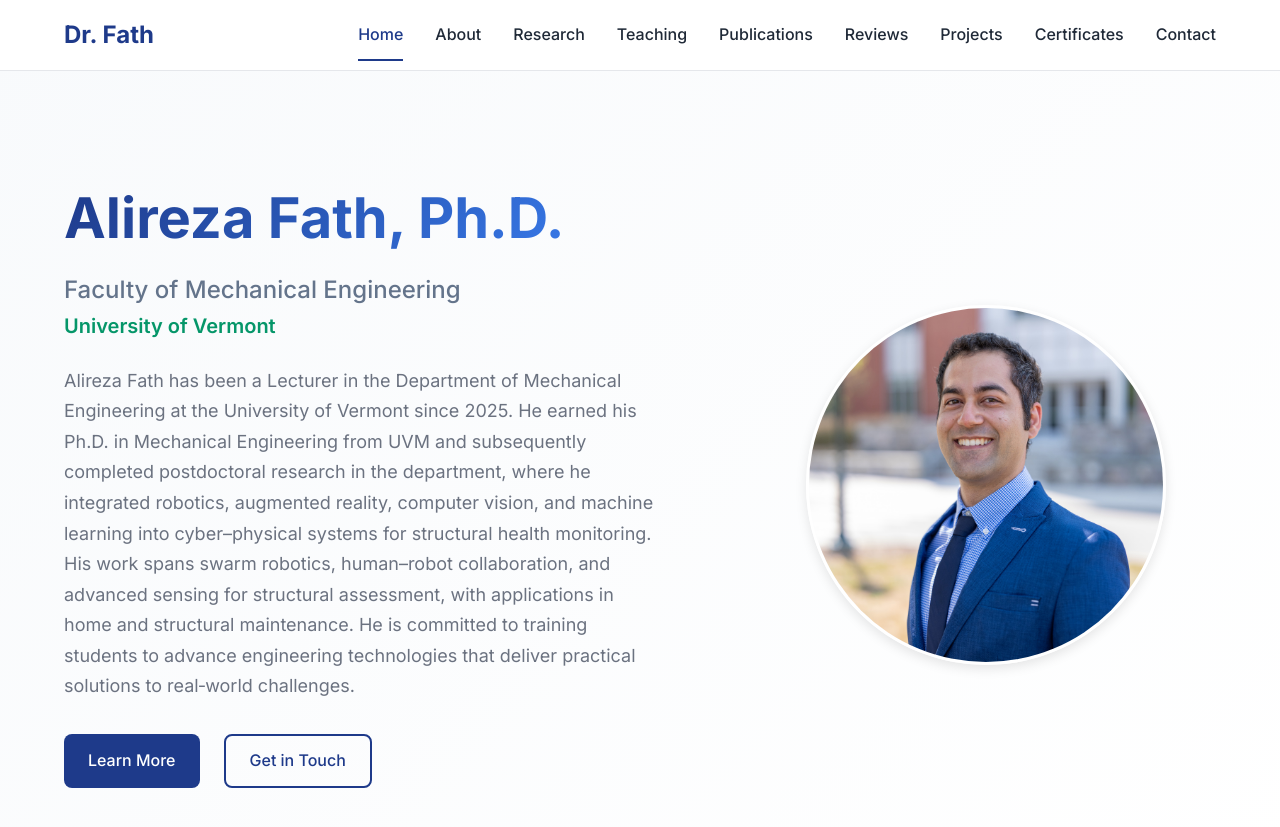
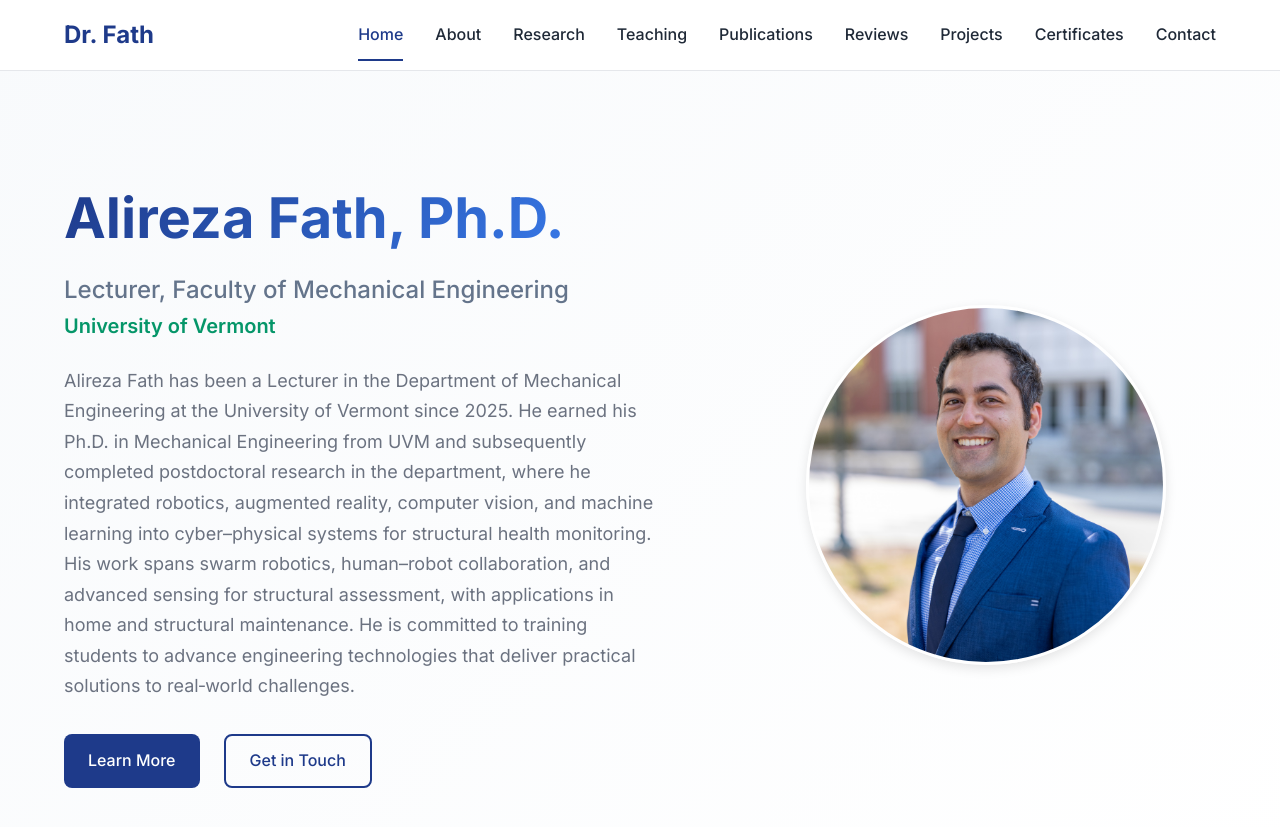
Before and after one commit to alireza-fath/alireza-fath.github.io, a Jekyll site: the page built from index.html, in a window 1280 px wide and 900 px high. Shown: the top 827 px of the window. Built offline with Jekyll 4.4.1, drawn with Linux system fonts in a browser that asks for light colours; some of the changed text lies outside the part shown.

Commit message:
Content tweaks: update hero subtitle to Lecturer; correct issuers for DTU/Duke in certificates list.

```diff
--- a/index.html
+++ b/index.html
@@ -11,7 +11,7 @@ keywords: "Alireza Fath, University of Vermont, Academic, Research, Faculty, Pro
             <div class="hero-content">
                 <div class="hero-text">
                     <h1 class="hero-title">Alireza Fath, Ph.D.</h1>
-                    <p class="hero-subtitle">Faculty of Mechanical Engineering</p>
+                    <p class="hero-subtitle">Lecturer, Faculty of Mechanical Engineering</p>
                     <p class="hero-affiliation">University of Vermont</p>
                     <p class="hero-description">
                         Alireza Fath has been a Lecturer in the Department of Mechanical Engineering at the University of Vermont since 2025. He earned his Ph.D. in Mechanical Engineering from UVM and subsequently completed postdoctoral research in the department, where he integrated robotics, augmented reality, computer vision, and machine learning into cyber–physical systems for structural health monitoring. His work spans swarm robotics, human–robot collaboration, and advanced sensing for structural assessment, with applications in home and structural maintenance. He is committed to training students to advance engineering technologies that deliver practical solutions to real‑world challenges.
@@ -558,8 +558,8 @@ keywords: "Alireza Fath, University of Vermont, Academic, Research, Faculty, Pro
                         <li><a href="https://www.coursera.org/account/accomplishments/certificate/AM5NWFLQ9W8A" target="_blank" rel="noopener">The Arduino Platform and C Programming</a> — University of California, Irvine</li>
                         <li><a href="https://www.coursera.org/account/accomplishments/certificate/K8U4W99N87CE" target="_blank" rel="noopener">Control of Mobile Robots</a> — Georgia Institute of Technology</li>
                         <li><a href="https://www.coursera.org/account/accomplishments/certificate/VSEEKP7V4B" target="_blank" rel="noopener">Introduction to Programming with MATLAB</a> — Vanderbilt University</li>
-                        <li><a href="https://www.coursera.org/account/accomplishments/certificate/R2B2BQ35Z3T3" target="_blank" rel="noopener">Renewable Energy and Green Building Entrepreneurship (with Honors)</a> — Technical University of Denmark (DTU)</li>
-                        <li><a href="https://www.coursera.org/account/accomplishments/certificate/ZEZSMM88CUN9" target="_blank" rel="noopener">Wind Energy</a> — Duke University</li>
+                        <li><a href="https://www.coursera.org/account/accomplishments/certificate/R2B2BQ35Z3T3" target="_blank" rel="noopener">Renewable Energy and Green Building Entrepreneurship (with Honors)</a> — Duke University</li>
+                        <li><a href="https://www.coursera.org/account/accomplishments/certificate/ZEZSMM88CUN9" target="_blank" rel="noopener">Wind Energy</a> — Technical University of Denmark (DTU) </li>
                         <li><a href="https://coursera.org/share/8667e6d1bd05d5cb7e5e00387548d0fc" target="_blank" rel="noopener">Introduction to the Internet of Things and Embedded Systems</a> — University of California, Irvine</li>
                         <li><a href="https://coursera.org/share/7b8a54b05e6dcae0f1e8f311a052d030" target="_blank" rel="noopener">Essentials of Entrepreneurship: Thinking &amp; Action</a> — University of California, Irvine</li>
                         <li><a href="https://coursera.org/share/39471bbb35b7795ccc470a4b4f13d7ad" target="_blank" rel="noopener">Learning How to Learn: Powerful mental tools to help you master tough subjects</a> — Deep Teaching Solutions</li>
```
